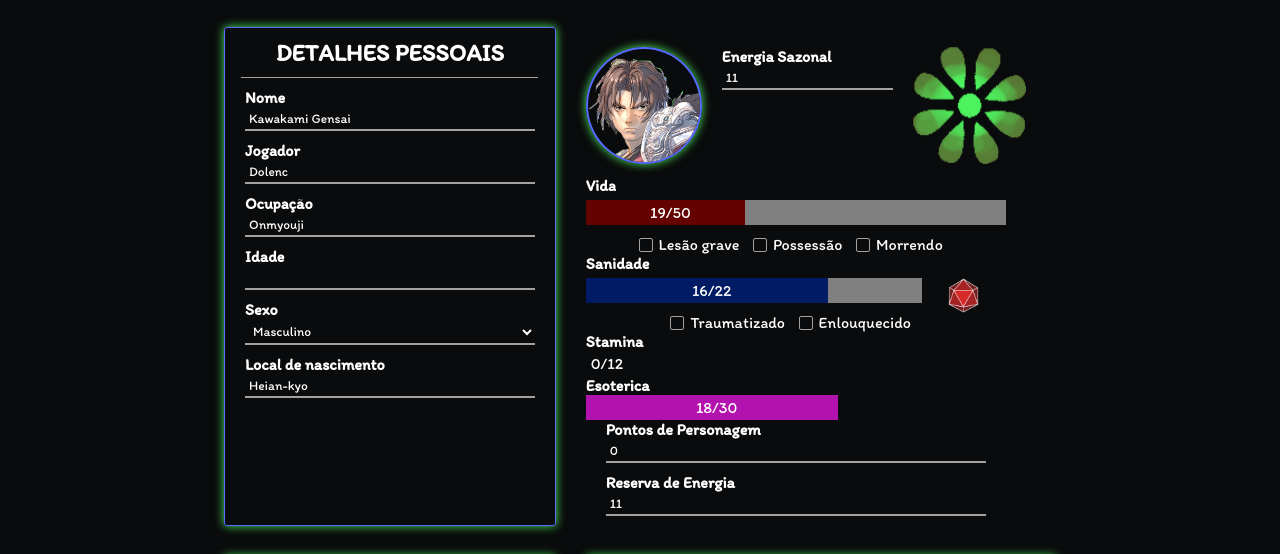
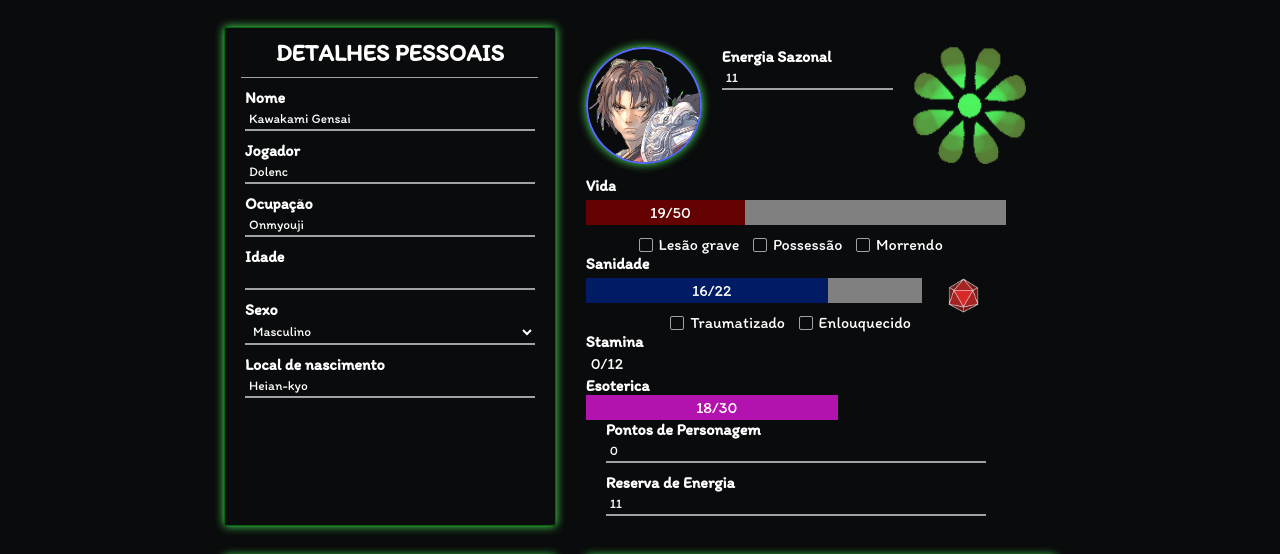
Before and after one commit to ReySouza/Gensai, a plain HTML site: page index.html in a window 1280 px wide. Shown: the part 170-724 px from the top of the page. Drawn offline with nearby package versions, Linux system fonts and the light colour scheme.

Commit message:
Update styles.css

```diff
--- a/styles.css
+++ b/styles.css
@@ -118,7 +118,7 @@ h2.grid-title {
     border-radius: 3px;
     border: solid;
     border-width: 0.1px;
-    border-color: #576cff;
+    border-color: #05660e;
     box-shadow: 0 0 10px #4df05c;
 }
 
```
